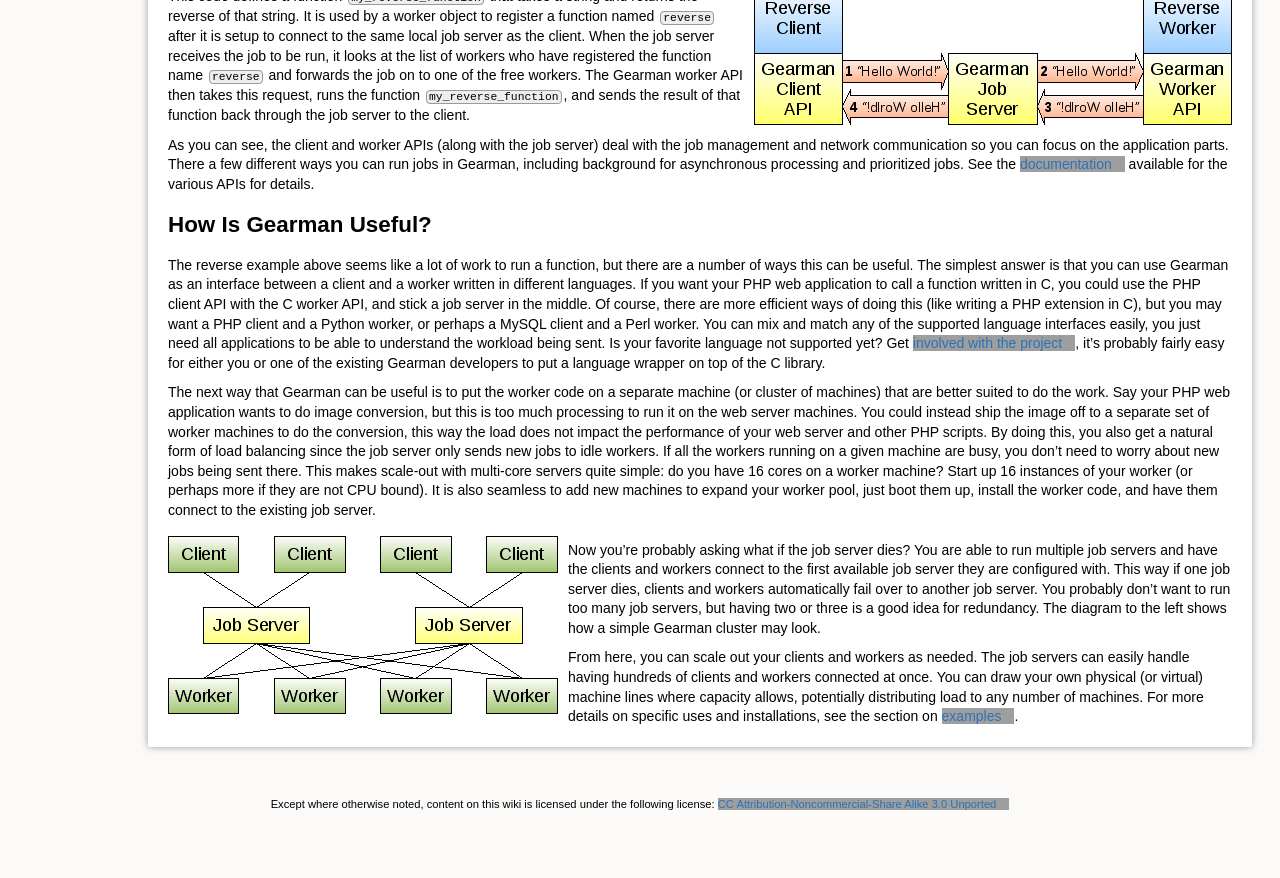
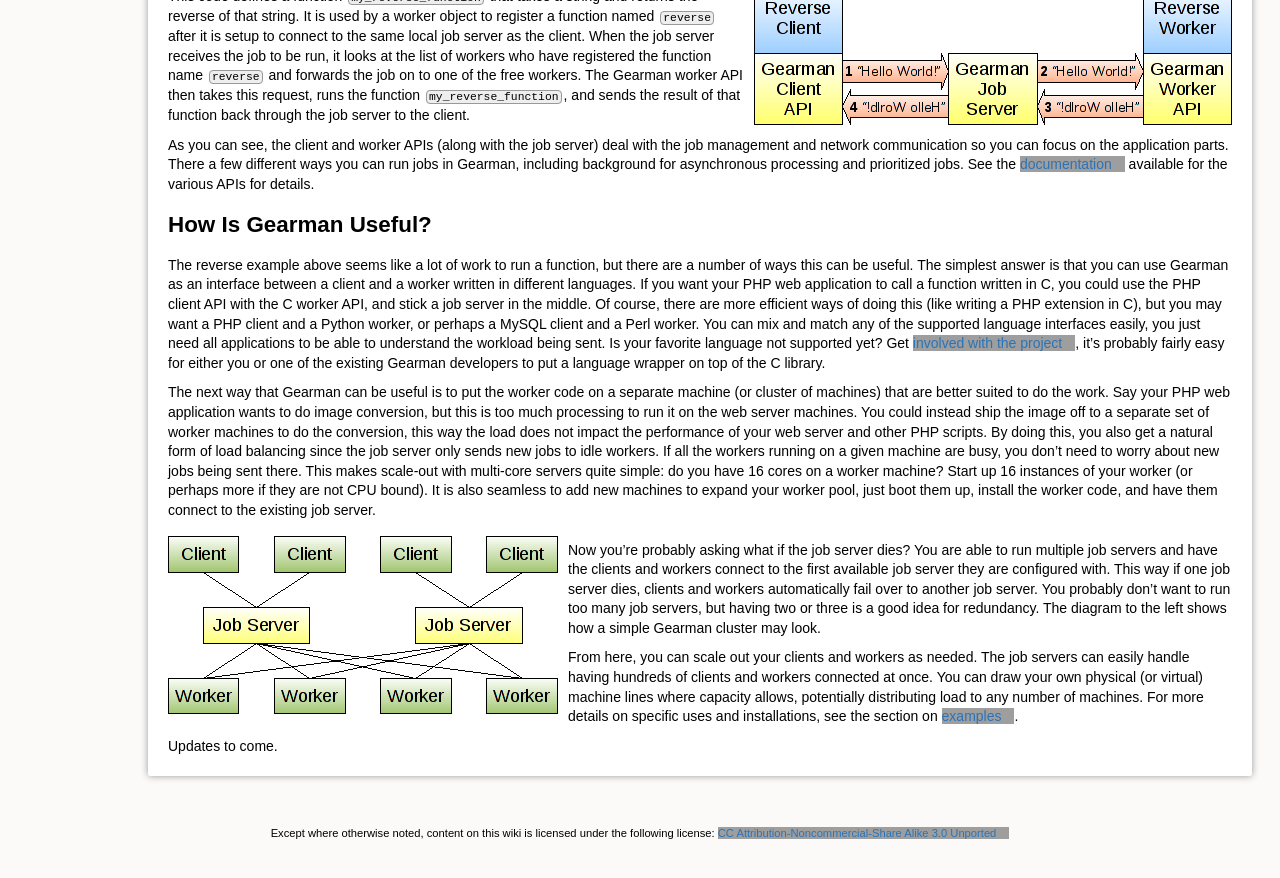
Before and after one commit to gearman/gearman.github.io, a Jekyll site: the page built from index.md, in a window 1280 px wide and 900 px high, scrolled down 1549 px, cut to the strip 0-878 px from the top of the window. Built offline with Jekyll 4.4.1, drawn with Linux system fonts in a browser that asks for light colours; grey boxes are pictures that could not be loaded.

Commit message:
testing to see if I can push updates.

```diff
--- a/index.md
+++ b/index.md
@@ -158,3 +158,5 @@
 can draw your own physical (or virtual) machine lines where capacity allows,
 potentially distributing load to any number of machines. For more details on
 specific uses and installations, see the section on [examples]({{ site.baseurl }}/examples/).
+
+Updates to come.
```
